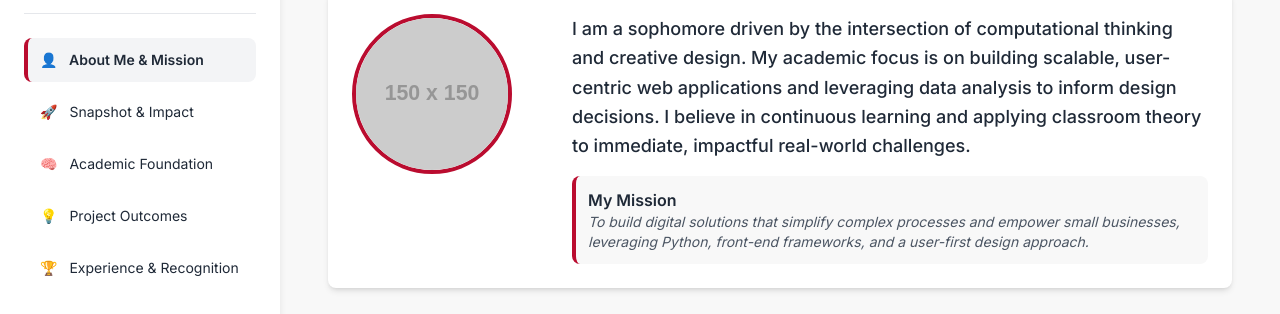
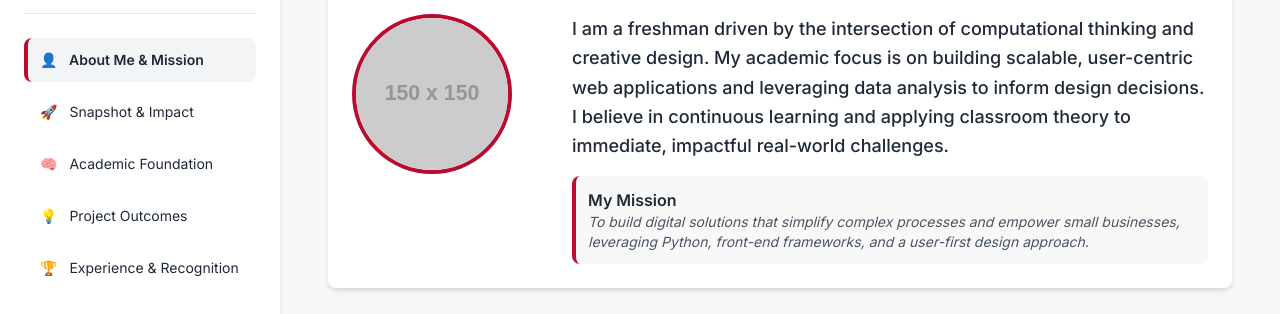
Before and after one commit to raedavid/raedavidportfolio, a plain HTML site: page index.html in a window 1280 px wide. Shown: the part 127-441 px from the top of the page. Drawn offline with nearby package versions, Linux system fonts and the light colour scheme; placeholder pictures from the web are drawn by us.

```diff
--- a/index.html
+++ b/index.html
@@ -263,9 +263,9 @@ CONFIRMATION: NO SVG graphics used. NO Mermaid JS used. -->
             impactScoreMultiplier: 10, // Adjusts how much projects/awards count towards total impact
 
             // --- INTRODUCTION & BRANDING FIELDS ---
-            photoUrl: "https://placehold.co/150x150/BA0C2F/FFFFFF/png?text=RILEY+C", // Replace with a URL to a professional headshot
+            photoUrl: "https://placehold.co/150x150/BA0C2F/FFFFFF/png?text=Rae+D", // Replace with a URL to a professional headshot
             logoUrl: "https://placehold.co/40x40/BA0C2F/FFFFFF.png?text=BSU", // URL for your school logo or personal brand icon
-            personalBio: "I am a sophomore driven by the intersection of computational thinking and creative design. My academic focus is on building scalable, user-centric web applications and leveraging data analysis to inform design decisions. I believe in continuous learning and applying classroom theory to immediate, impactful real-world challenges.",
+            personalBio: "I am a freshman driven by the intersection of computational thinking and creative design. My academic focus is on building scalable, user-centric web applications and leveraging data analysis to inform design decisions. I believe in continuous learning and applying classroom theory to immediate, impactful real-world challenges.",
             missionStatement: "To build digital solutions that simplify complex processes and empower small businesses, leveraging Python, front-end frameworks, and a user-first design approach.",
         };
 
```
